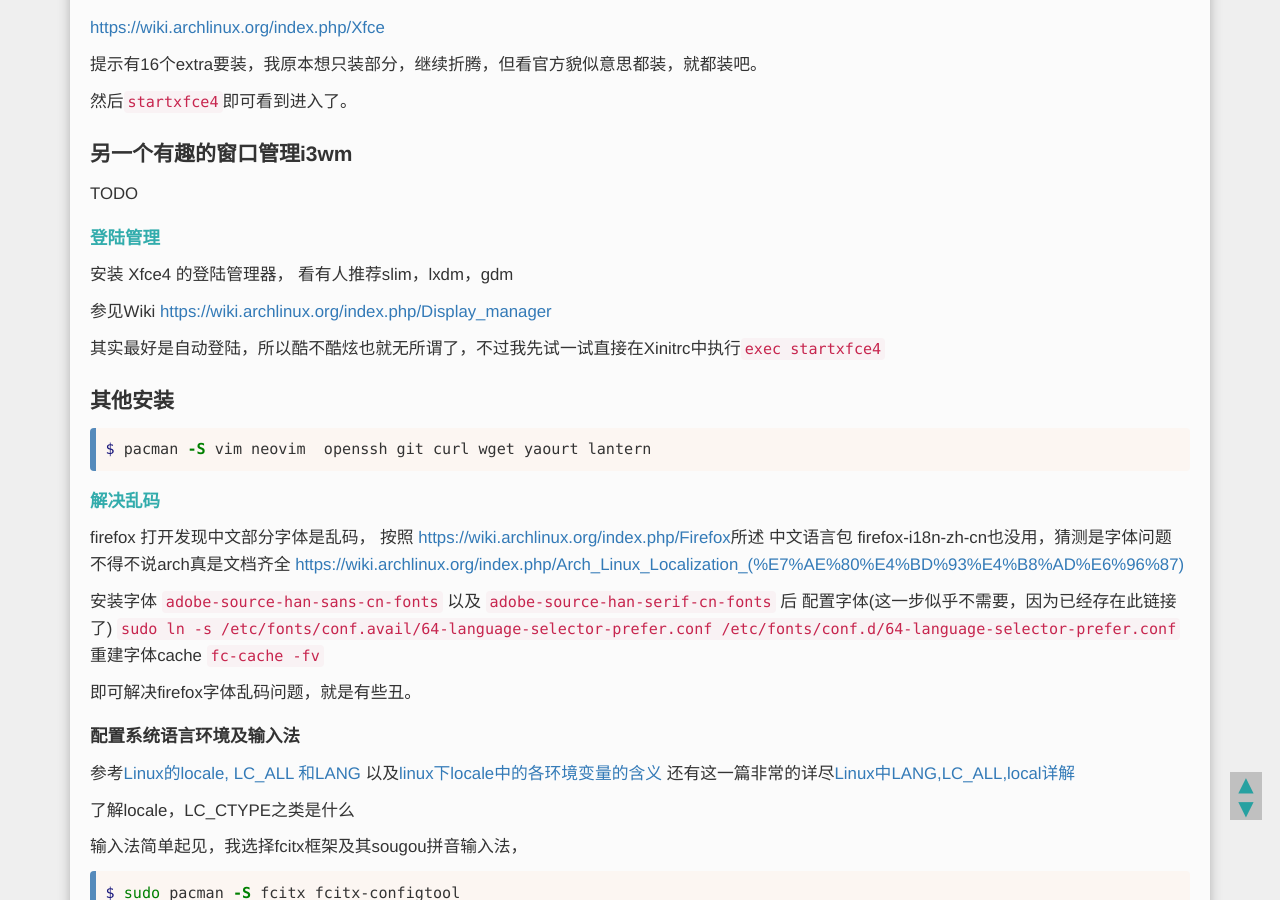
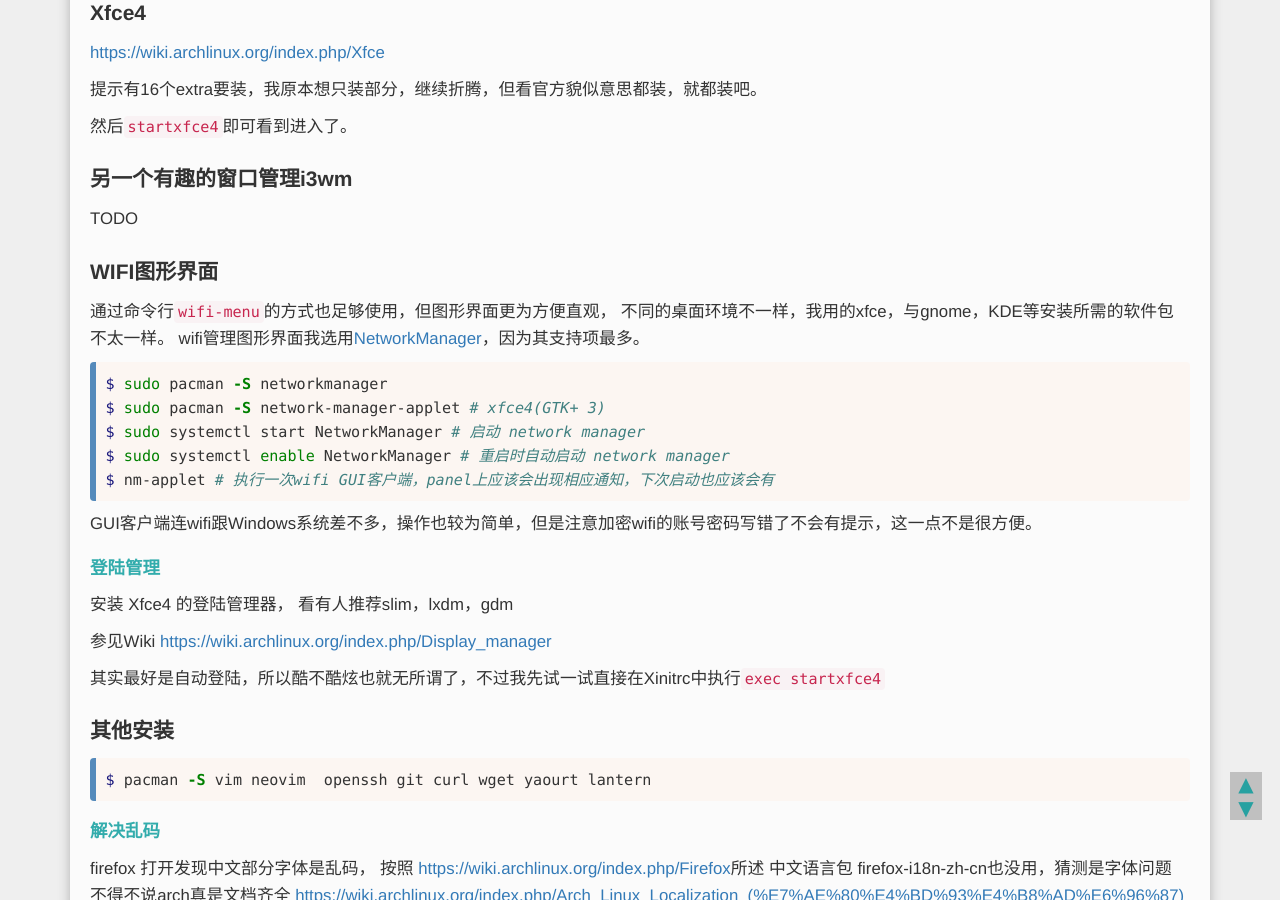
Before and after one commit to SenZhangAI/senzhangai.github.com, a Jekyll site: the page built from _posts/2017-12-16-install-arch-linux.md, in a window 1280 px wide and 900 px high, scrolled down 6125 px. Built offline with Jekyll 4.4.1, drawn with Linux system fonts in a browser that asks for light colours; comment, search, counter and statistics services are not loaded.

Commit message:
add arch wifi gui guide

````diff
--- a/_posts/2017-12-16-install-arch-linux.md
+++ b/_posts/2017-12-16-install-arch-linux.md
@@ -266,6 +266,22 @@
 ### 另一个有趣的窗口管理i3wm
 TODO
 
+### WIFI图形界面
+
+通过命令行`wifi-menu`的方式也足够使用，但图形界面更为方便直观，
+不同的桌面环境不一样，我用的xfce，与gnome，KDE等安装所需的软件包不太一样。
+wifi管理图形界面我选用[NetworkManager](https://wiki.archlinux.org/index.php/NetworkManager)，因为其支持项最多。
+
+```bash
+$ sudo pacman -S networkmanager
+$ sudo pacman -S network-manager-applet # xfce4(GTK+ 3)
+$ sudo systemctl start NetworkManager # 启动 network manager
+$ sudo systemctl enable NetworkManager # 重启时自动启动 network manager
+$ nm-applet # 执行一次wifi GUI客户端，panel上应该会出现相应通知，下次启动也应该会有
+```
+
+GUI客户端连wifi跟Windows系统差不多，操作也较为简单，但是注意加密wifi的账号密码写错了不会有提示，这一点不是很方便。
+
 #### 登陆管理
 
 安装 Xfce4 的登陆管理器， 看有人推荐slim，lxdm，gdm
````
